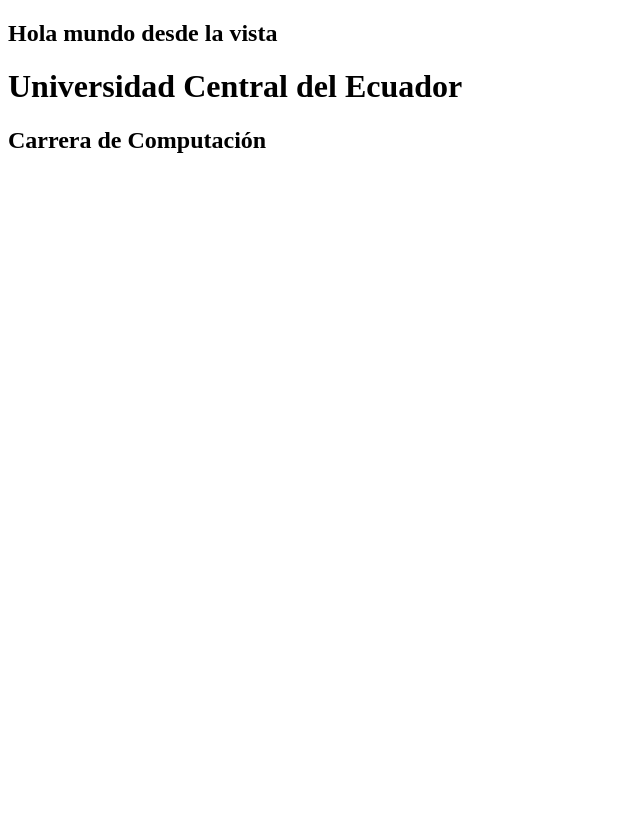
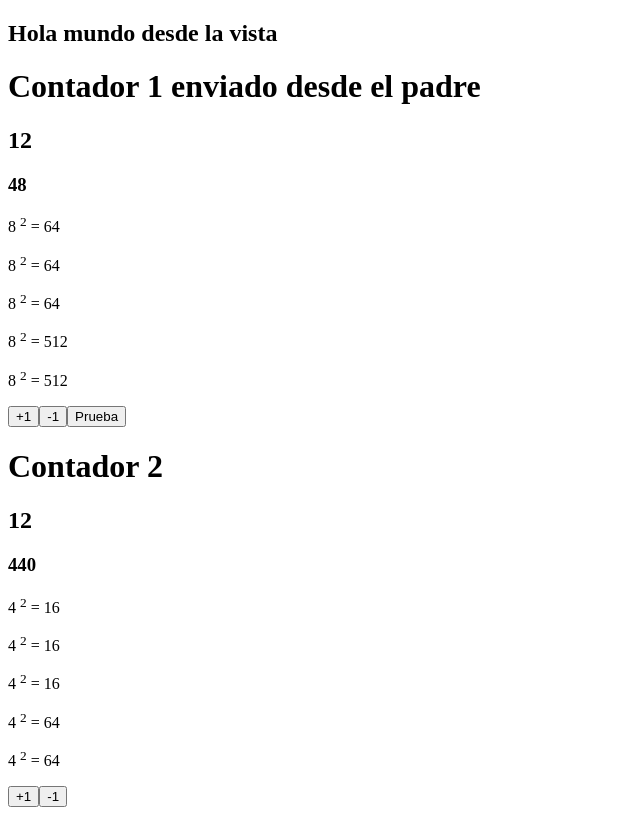
Before and after one commit to Narban62/pw_vue_u2_lp, a Vue app: page / in a window 1280 px wide. Shown: the whole page, without its empty margins (0-640 px from the left). Built offline with nearby package versions, Linux system fonts and the light colour scheme.

Commit message:
Taller 14

```diff
--- a/src/App.vue
+++ b/src/App.vue
@@ -1,16 +1,16 @@
 <template>
   <div>
     <ContadorView />
-    <Contador />
+    <!-- <Contador /> -->
   </div>
 </template>
 
 <script>
 import ContadorView from '../src/views/ContadorView.vue'
-import Contador from "../src/components/Contador.vue"
+// import Contador from "../src/components/Contador.vue"
 export default {
 components:{
-  ContadorView,Contador,
+  ContadorView,
 },
 };
 </script>
--- a/src/components/Contador.vue
+++ b/src/components/Contador.vue
@@ -1,12 +1,89 @@
 <template>
   <div>
-    <h1>Universidad Central del Ecuador</h1>
-    <h2>Carrera de Computación</h2>
+    <h1>{{tit}}</h1>
+    <h2>12</h2>
+    <h3>{{ numero + 40  }} </h3>
+    <p>
+      {{ numero }}
+      <sup>2</sup> = {{ calculaCuadrado }}
+    </p>
+    <p>
+      {{ numero }}
+      <sup>2</sup> = {{ calculaCuadrado }}
+    </p>
+    <p>
+      {{ numero }}
+      <sup>2</sup> = {{ calculaCuadrado }}
+    </p>
+    <p>
+      {{ numero }}
+      <sup>2</sup> = {{ calculaCubo }}
+    </p>
+    <p>
+      {{ numero }}
+      <sup>2</sup> = {{ obtenerCubo() }}
+    </p>
   </div>
+
+  <button @:click="incrementar()">+1</button>
+  <button v-on:click="decrementar()">-1</button>
+  <button v-show="mostrar">Prueba</button>
 </template>
 
 <script>
 export default {
+  data(){
+    return{
+      numero:this.inicio,
+      titulo:'Contador'
+    }
+  },
+  methods:{
+    obtenerCuadrado(){
+      console.log('Entro a obtener cuadrado');
+      return this.numero*this.numero;
+    },
+    obtenerCubo(){
+      return this.numero*this.numero*this.numero;
+    },
+    incrementar(){
+      console.log(this.tit);
+
+      this.numero ++;
+    },
+    decrementar(){
+      this.numero --;
+    }
+
+  },
+  computed:{
+    calculaCuadrado(){
+      console.log('Entro a propiedad computada cuadrado');
+
+      return this.numero*this.numero;
+    },
+    calculaCubo(){
+      console.log('Entro a propiedad computada cubo');
+
+      return this.numero*this.numero*this.numero;
+    }
+  },
+
+  // props:["tit", "inicio", "mostrar"] declaracion basica de props
+  props:{
+    tit: String,
+    inicio: {
+      type:Number,
+      default:99,
+      validator(value){
+        return value > 10;
+      }
+    },
+    mostrar: Boolean,
+
+  }
+
+  // String number Bollean Array Object Date Function BigInt
 
 }
 </script>
--- a/src/views/ContadorView.vue
+++ b/src/views/ContadorView.vue
@@ -1,14 +1,17 @@
 <template>
   <div>
     <h2>Hola mundo desde la vista</h2>
+    <Contador tit="Contador 1 enviado desde el padre" :inicio="4+4" :mostrar="true" />
+    <Contador tit="Contador 2" inicio="4" :mostrar="false"/>
   </div>
 </template>
 
 <script>
 import Contador from "../components/Contador.vue";
+
 export default {
     components: {
-        Contador,
+        Contador
     },
 
 };
```
Also changed, not shown: src/components/Contar.vue (added, +13 -0 lines).
